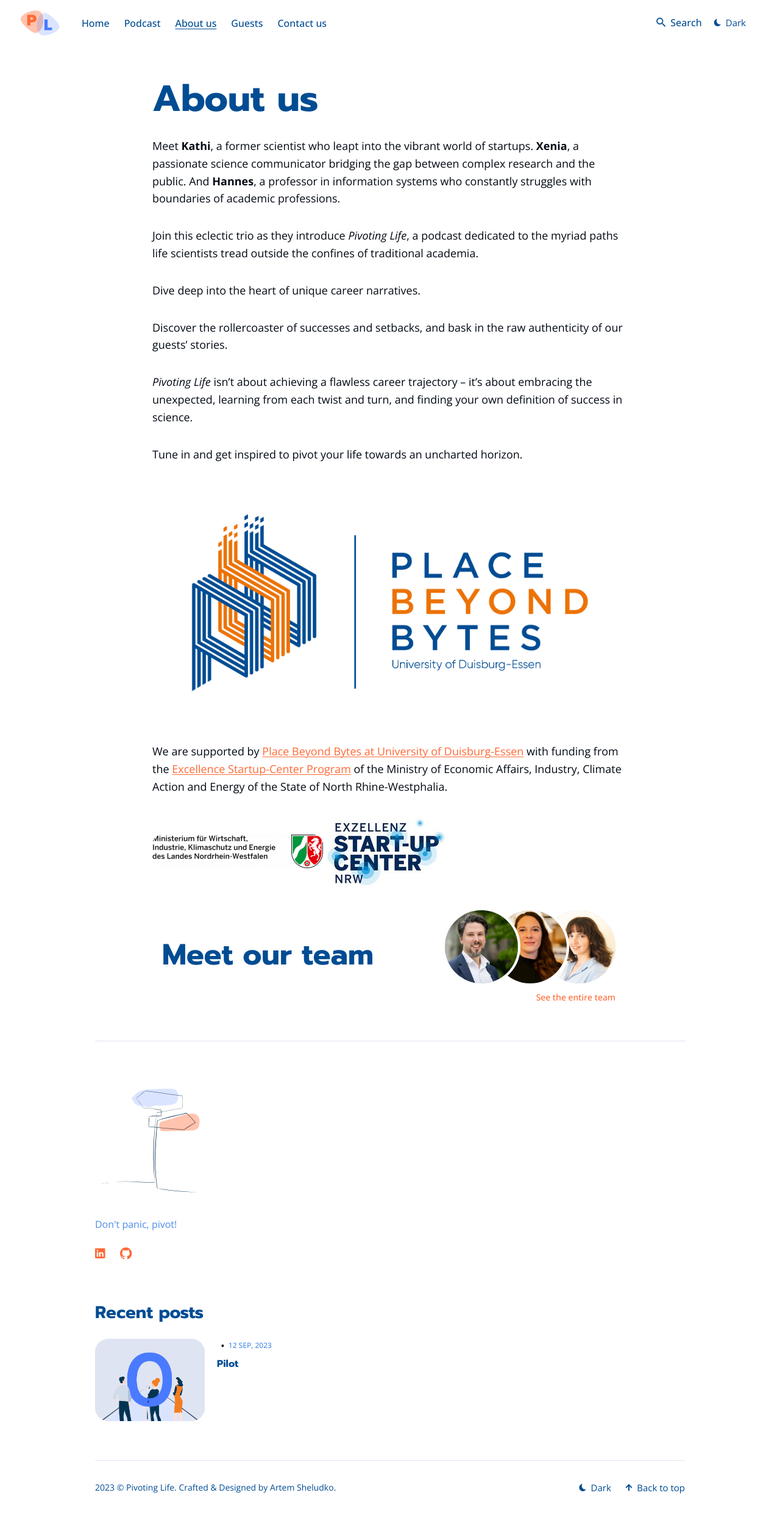
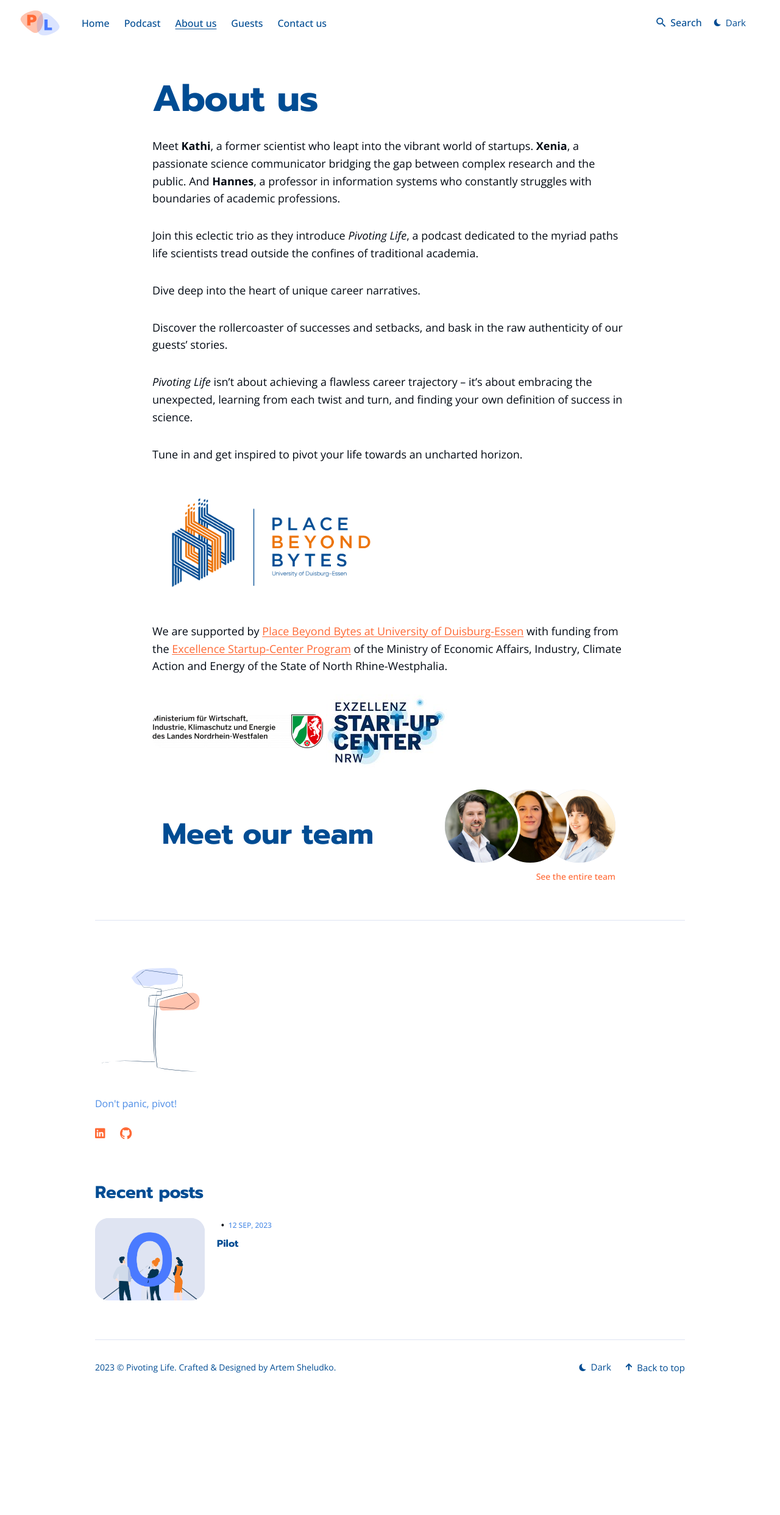
Before and after one commit to sitjart/website-pivoting-life, a Jekyll site: the page built from _pages/about-us.md, in a window 1280 px wide. Shown: the whole page at 61% size. Built offline with Jekyll 4.4.1, drawn with Linux system fonts in a browser that asks for light colours; after the commit the page ends 2288 px from its top, so only the background shows below that.

Commit message:
Update about-us.md

```diff
--- a/_pages/about-us.md
+++ b/_pages/about-us.md
@@ -16,7 +16,7 @@ Discover the rollercoaster of successes and setbacks, and bask in the raw authen
 
 Tune in and get inspired to pivot your life towards an uncharted horizon.
 
-<img class="lazy" data-src="{{site.baseurl}}/images/place2b_logo.png" alt="Place Beyond Bytes at University of Duisburg-Essen" loading="lazy" >
+<img class="lazy" data-src="{{site.baseurl}}/images/place2b_logo.png" alt="Place Beyond Bytes at University of Duisburg-Essen" loading="lazy" style="width:50%">
 
 We are supported by <a href="http://place2b-u.de">Place Beyond Bytes at University of Duisburg-Essen</a> with funding from the <a href="https://www.exzellenz-start-up-center.nrw/">Excellence Startup-Center Program</a> of the Ministry of Economic Affairs, Industry, Climate Action and Energy of the State of North Rhine-Westphalia.
 
```
